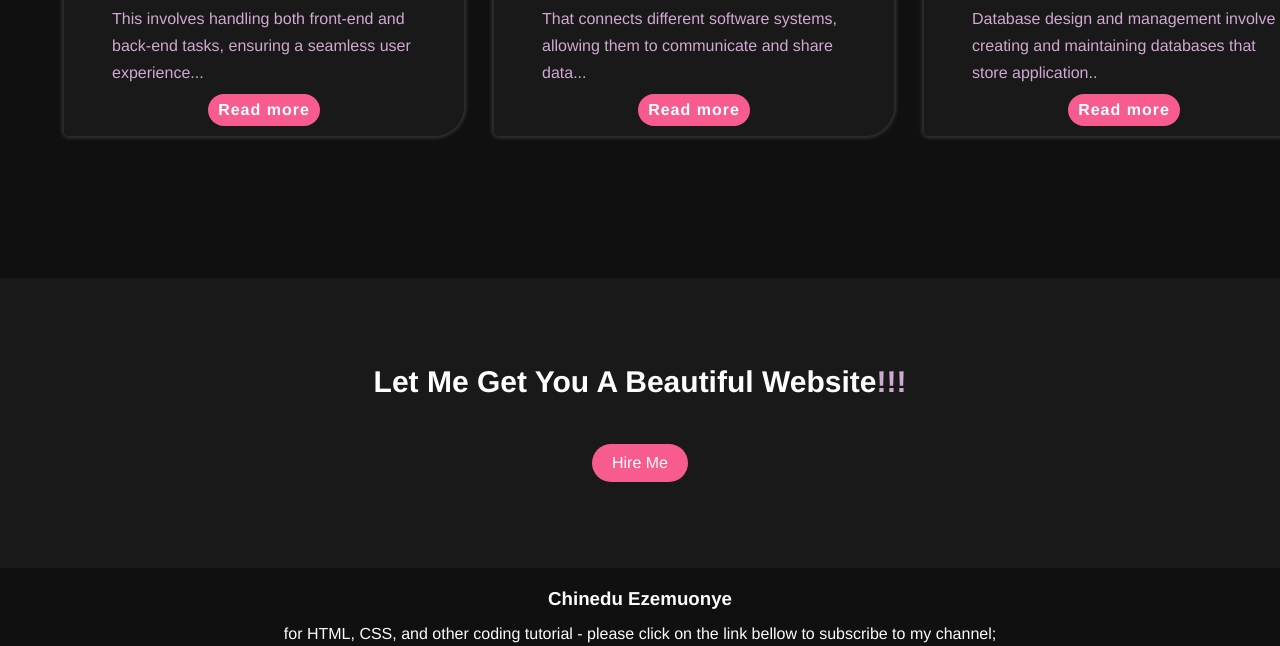
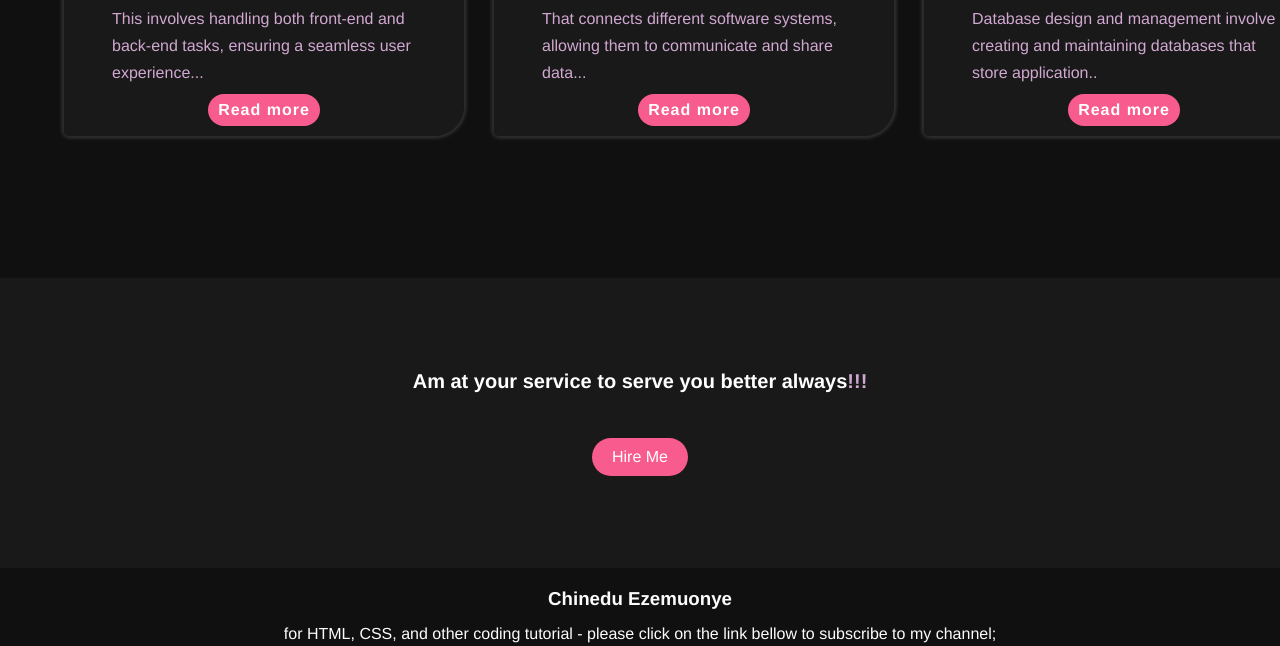
Before and after one commit to Ezemwho-design/my-portfolio, a plain HTML site: page index.html in a window 1280 px wide. Shown: the part 1940-2586 px from the top of the page. Drawn offline with nearby package versions, Linux system fonts and the light colour scheme.

Commit message:
changed the paragraph in the contact me container

```diff
--- a/index.html
+++ b/index.html
@@ -267,7 +267,7 @@
 
 <!----contact me section-->
 <div class="contact-me" id="contact">
-    <p>Let Me Get You A Beautiful Website<span>!!!</span></p>
+    <p>Am at your service to serve you better always<span>!!!</span></p>
     <a href="#" class=" submit forHire submited">Hire Me</a>
  </div>
 
--- a/style.css
+++ b/style.css
@@ -628,7 +628,7 @@ display: none;
 }
 .contact-me p{
     color: #fff;
-    font-size: 30px;
+    font-size: 20px;
     font-weight: bold;
     margin-bottom: 25px;
 }
```
